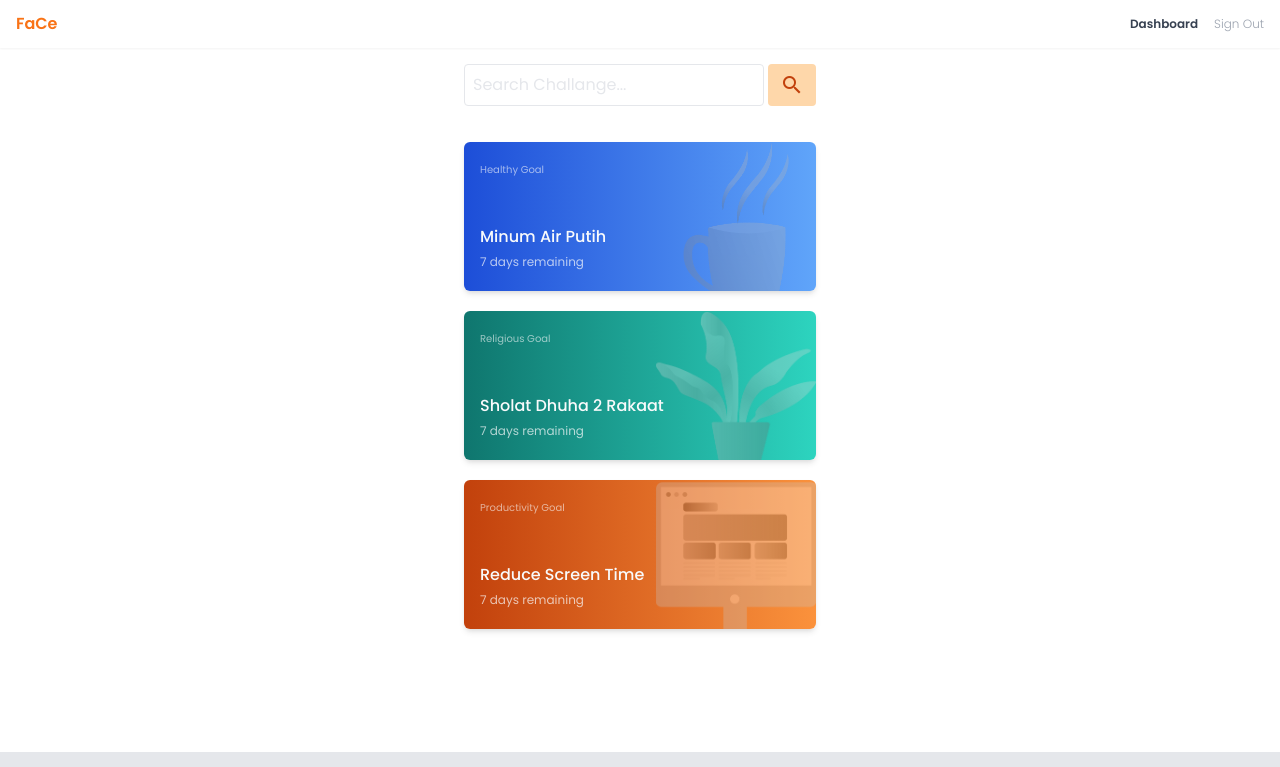
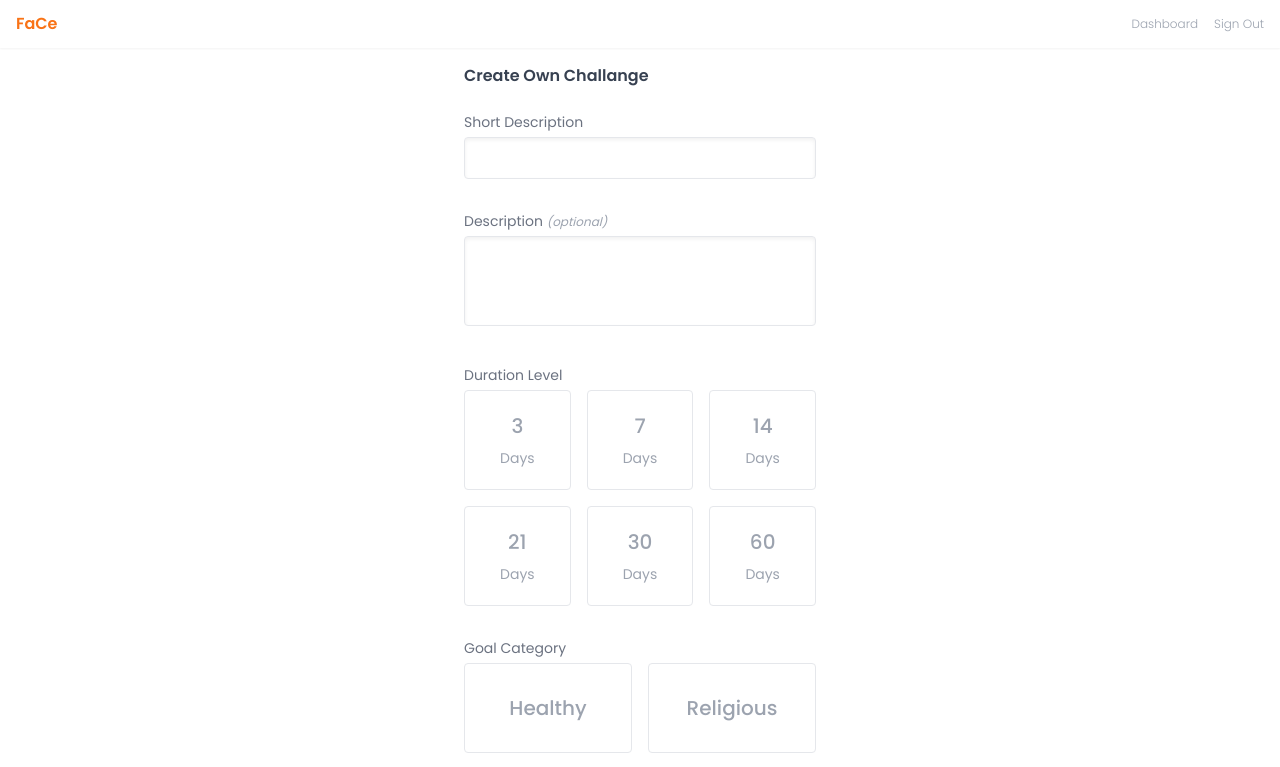
Before and after one commit to zulhamsy/face-app, a Vue app: page / in a window 1280 px wide. Shown: the top 767 px of the page. Built offline with nearby package versions, Linux system fonts and the light colour scheme.

Commit message:
create challange page done

```diff
--- a/src/App.vue
+++ b/src/App.vue
@@ -5,7 +5,7 @@
 </template>
 
 <script>
-import LoginPage from './template/Dashboard.vue'
+import LoginPage from './template/CreateChallange.vue'
 export default {
   components: {
     LoginPage
--- /dev/null
+++ b/src/template/CreateChallange.vue
@@ -0,0 +1,220 @@
+<template>
+  <div class="container">
+    <!-- App Bar -->
+    <nav>
+      <!-- Logo -->
+      <h1 class="logo">FaCe</h1>
+      <!-- Menu Links -->
+      <ul class="menu-links">
+        <li>Dashboard</li>
+        <li>Sign Out</li>
+      </ul>
+    </nav>
+    <!-- Main -->
+    <main>
+      <!-- Title Content -->
+      <h2>Create Own Challange</h2>
+      <!-- Create Form -->
+      <form class="space-y-8 pb-5">
+        <!-- Desc Section -->
+        <div>
+          <label for="title" class="input-label">Short Description</label>
+          <input type="text" class="input" id="title" />
+        </div>
+        <div>
+          <label for="longdesc" class="input-label"
+            >Description
+            <span class="text-xs text-gray-400 italic">(optional)</span></label
+          >
+          <textarea rows="3" type="text" class="input" id="longdesc" />
+        </div>
+        <!-- Duration Section -->
+        <div class="duration">
+          <label class="input-label">Duration Level</label>
+          <div class="duration-container wrapper">
+            <!-- 3D -->
+            <input type="radio" id="3days" name="duration" />
+            <label for="3days">
+              <p>3</p>
+              <p>Days</p>
+            </label>
+            <!-- 6D -->
+            <input type="radio" id="7days" name="duration" />
+            <label for="7days">
+              <p>7</p>
+              <p>Days</p>
+            </label>
+            <!-- 14D -->
+            <input type="radio" id="14days" name="duration" />
+            <label for="14days">
+              <p>14</p>
+              <p>Days</p>
+            </label>
+            <!-- 21D -->
+            <input type="radio" id="21days" name="duration" />
+            <label for="21days">
+              <p>21</p>
+              <p>Days</p>
+            </label>
+            <!-- 30D -->
+            <input type="radio" id="30days" name="duration" />
+            <label for="30days">
+              <p>30</p>
+              <p>Days</p>
+            </label>
+            <!-- 60D -->
+            <input type="radio" id="60days" name="duration" />
+            <label for="60days">
+              <p>60</p>
+              <p>Days</p>
+            </label>
+          </div>
+        </div>
+        <!-- Goal Section -->
+        <div class="goal">
+          <label class="input-label">Goal Category</label>
+          <div class="goal-container wrapper">
+            <!-- Healthy -->
+            <input type="radio" id="healthy" name="goal" />
+            <label for="healthy">
+              <p>Healthy</p>
+            </label>
+            <!-- Religious -->
+            <input type="radio" id="religious" name="goal" />
+            <label for="religious">
+              <p>Religious</p>
+            </label>
+            <!-- Productive -->
+            <input type="radio" id="productive" name="goal" />
+            <label for="productive">
+              <p>Productive</p>
+            </label>
+            <button class="add-goal">+</button>
+          </div>
+        </div>
+        <!-- Submit Button -->
+        <button type="submit" class="btn-primary">Login</button>
+      </form>
+    </main>
+  </div>
+</template>
+
+<style scoped>
+nav,
+ul {
+  @apply flex;
+}
+
+nav,
+main {
+  @apply px-4;
+}
+
+main {
+  @apply mx-auto max-w-sm mt-16;
+}
+
+nav {
+  @apply justify-between items-center w-full;
+  @apply shadow-sm;
+  @apply h-12 mb-7;
+  @apply fixed top-0 bg-white;
+}
+
+.logo {
+  @apply font-semibold text-orange-500;
+}
+
+.menu-links {
+  font-size: 12px;
+  @apply space-x-4;
+  @apply text-gray-400 font-light;
+}
+
+.active {
+  @apply text-gray-700 font-semibold;
+}
+
+/* Main Content */
+h2 {
+  @apply font-semibold;
+  @apply mb-6;
+}
+
+.input-label {
+  font-size: 14px;
+  @apply text-gray-500;
+  @apply mb-1 block;
+}
+
+.input {
+  @apply border border-gray-200 shadow-inner;
+  @apply rounded resize-none;
+  @apply px-2 py-2 w-full;
+  @apply focus:outline-none focus:ring-1 focus:ring-orange-500 focus:border-orange-500;
+}
+
+/* Radio Wrapper */
+.duration-container {
+  grid-template-columns: repeat(auto-fill, minmax(80px, 1fr));
+  grid-auto-rows: minmax(80px, 100px);
+}
+
+.goal-container {
+  grid-template-columns: repeat(auto-fill, minmax(150px, 1fr));
+  grid-auto-rows: 90px;
+}
+
+input#healthy[type='radio']:checked + label {
+  @apply bg-gradient-to-r from-blue-300 to-blue-500;
+  @apply text-white border-0;
+}
+
+input#religious[type='radio']:checked + label {
+  @apply bg-gradient-to-r from-teal-300 to-teal-500;
+  @apply text-white border-0;
+}
+
+input#productive[type='radio']:checked + label {
+  @apply bg-gradient-to-r from-yellow-300 to-orange-500;
+  @apply text-white border-0;
+}
+
+.wrapper {
+  @apply w-full;
+  display: grid;
+  gap: 1em;
+}
+
+input[type='radio']:checked + label {
+  @apply bg-gradient-to-r from-yellow-400 to-orange-500;
+  @apply text-white border-0;
+}
+
+input[type='radio'] + label {
+  @apply cursor-pointer;
+  @apply rounded;
+  @apply flex flex-col items-center justify-center space-y-2;
+  @apply text-gray-400 text-sm;
+  @apply border border-gray-200;
+}
+
+input[type='radio'] + label p:first-child {
+  @apply font-medium text-xl;
+}
+
+input[type='radio'] {
+  @apply hidden;
+}
+
+.add-goal {
+  @apply text-3xl text-gray-300;
+  @apply border-2 border-dashed border-gray-200;
+}
+
+.btn-primary {
+  @apply text-white bg-gradient-to-r from-orange-500 to-yellow-400 font-semibold;
+  @apply w-full py-3;
+  @apply rounded;
+}
+</style>
--- a/src/template/Dashboard.vue
+++ b/src/template/Dashboard.vue
@@ -71,7 +71,7 @@ main {
 }
 
 main {
-  @apply mx-auto max-w-sm;
+  @apply mx-auto max-w-sm mt-16;
 }
 
 nav {
@@ -98,7 +98,7 @@ nav {
 
 /* Form */
 form {
-  @apply space-x-1 mb-9 mt-16;
+  @apply space-x-1 mb-9;
 }
 
 .input {
--- a/src/template/LoginPage.vue
+++ b/src/template/LoginPage.vue
@@ -10,11 +10,11 @@
     </div>
     <!-- Login Form -->
     <form>
-      <div class="email mb-5">
+      <div class="mb-5">
         <label for="email" class="input-label">Email</label>
         <input type="email" class="input" id="email" />
       </div>
-      <div class="email mb-8">
+      <div class="mb-8">
         <label for="password" class="input-label">Password</label>
         <input type="password" class="input" id="password" />
       </div>
```
